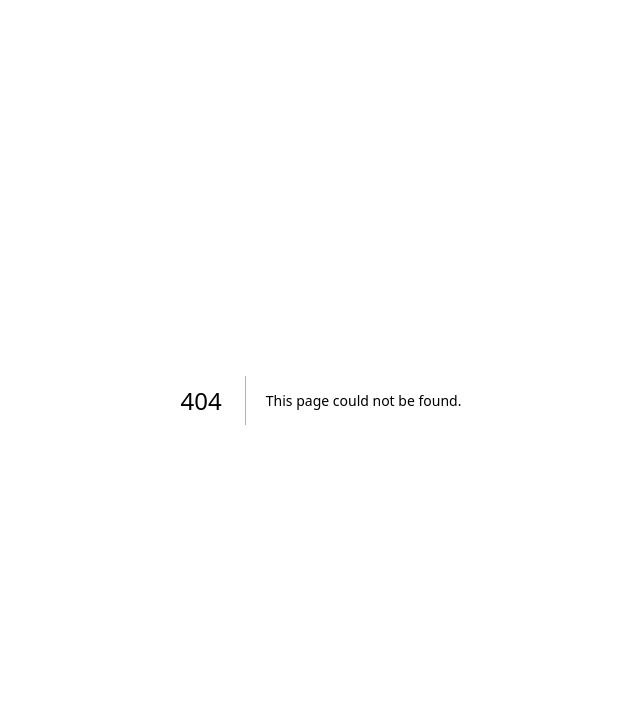
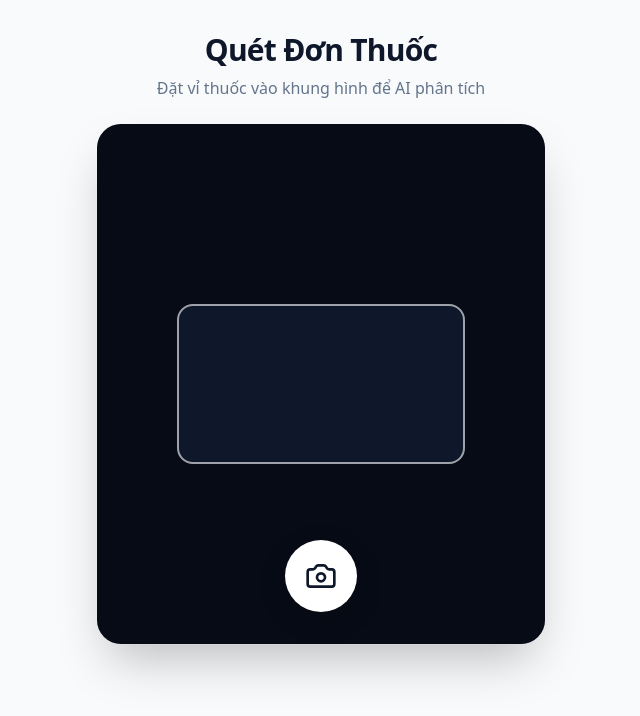
Before and after one commit to luuthanhlam04-cloud/du-an-ama, a Next.js app: page /scan in a window 1280 px wide. Before the commit this address had no page. Shown: the top 716 px of the page, without its empty margins (319-959 px from the left). Built offline with nearby package versions, Linux system fonts and the light colour scheme; no server answers.

Commit message:
Giao dien quet va hien thi ket qua thuoc

```diff
--- /dev/null
+++ b/app/scan/page.tsx
@@ -0,0 +1,115 @@
+"use client";
+
+import { useState } from "react";
+import CameraCapture from "@/components/CameraCapture";
+import { compressImage } from "@/lib/image";
+import { motion } from "framer-motion";
+import { AlertTriangle, CheckCircle, Info, Loader2 } from "lucide-react";
+import { MedicineResult } from "@/types";
+
+export default function ScanPage() {
+  const [isProcessing, setIsProcessing] = useState(false);
+  const [result, setResult] = useState<MedicineResult | null>(null);
+  const [error, setError] = useState<string | null>(null);
+
+  const handleCapture = async (file: File) => {
+    setIsProcessing(true);
+    setError(null);
+    try {
+      const compressedFile = await compressImage(file);
+      const formData = new FormData();
+      formData.append("image", compressedFile);
+
+      const response = await fetch("/api/ocr", {
+        method: "POST",
+        body: formData,
+      });
+
+      const data = await response.json();
+
+      if (data.success && data.data) {
+        setResult(data.data.detectedInfo);
+      } else {
+        setError(data.error || "Không thể phân tích ảnh");
+      }
+    } catch (err) {
+      setError("Lỗi kết nối máy chủ");
+    } finally {
+      setIsProcessing(false);
+    }
+  };
+
+  return (
+    <div className="min-h-screen bg-slate-50 p-4 md:p-8 font-sans">
+      <div className="max-w-md mx-auto space-y-6">
+        <div className="text-center space-y-2">
+          <h1 className="text-3xl font-bold text-slate-900 tracking-tight">Quét Đơn Thuốc</h1>
+          <p className="text-slate-500 font-medium">Đặt vỉ thuốc vào khung hình để AI phân tích</p>
+        </div>
+
+        {!result && !isProcessing && (
+          <CameraCapture onCapture={handleCapture} />
+        )}
+
+        {isProcessing && (
+          <motion.div initial={{ opacity: 0 }} animate={{ opacity: 1 }} className="flex flex-col items-center justify-center py-20 bg-white rounded-3xl shadow-sm border border-slate-100">
+            <Loader2 className="w-12 h-12 text-blue-600 animate-spin mb-4" />
+            <p className="text-slate-600 font-medium animate-pulse">Hệ thống đang đối soát dữ liệu y khoa...</p>
+          </motion.div>
+        )}
+
+        {error && (
+          <motion.div initial={{ opacity: 0, y: 10 }} animate={{ opacity: 1, y: 0 }} className="p-4 bg-red-50 border border-red-200 rounded-2xl flex items-start gap-3">
+            <AlertTriangle className="w-6 h-6 text-red-600 shrink-0" />
+            <p className="text-red-800 font-medium">{error}</p>
+          </motion.div>
+        )}
+
+        {result && (
+          <motion.div initial={{ opacity: 0, scale: 0.95 }} animate={{ opacity: 1, scale: 1 }} className="bg-white rounded-3xl shadow-xl border border-slate-100 overflow-hidden">
+            <div className="bg-blue-600 p-6 text-white">
+              <div className="flex items-center gap-2 mb-2">
+                <CheckCircle className="w-5 h-5 text-blue-200" />
+                <span className="text-blue-100 font-semibold text-sm uppercase tracking-wider">Đã xác thực</span>
+              </div>
+              <h2 className="text-2xl font-bold">{result.name}</h2>
+              {result.brandName && <p className="text-blue-100 font-medium mt-1">{result.brandName}</p>}
+            </div>
+
+            <div className="p-6 space-y-5">
+              <div>
+                <h3 className="text-xs font-bold text-slate-400 uppercase tracking-wider mb-1">Thành phần hoạt tính</h3>
+                <p className="text-slate-800 font-medium">{result.activeIngredients || "Không xác định"}</p>
+              </div>
+
+              <div className="p-4 bg-slate-50 rounded-2xl border border-slate-100">
+                <h3 className="text-xs font-bold text-slate-400 uppercase tracking-wider mb-1">Liều dùng khuyến nghị</h3>
+                <p className="text-slate-800 font-medium leading-relaxed">{result.usage}</p>
+              </div>
+
+              <div className="grid grid-cols-2 gap-4">
+                <div>
+                  <h3 className="text-xs font-bold text-slate-400 uppercase tracking-wider mb-1">Hạn sử dụng</h3>
+                  <p className={`font-bold ${!result.expiryDate ? "text-amber-600" : "text-slate-800"}`}>
+                    {result.expiryDate || "Không tìm thấy"}
+                  </p>
+                </div>
+              </div>
+
+              {result.warnings && (
+                <div className="p-4 bg-amber-50 border border-amber-200 rounded-2xl flex items-start gap-3 mt-4">
+                  <Info className="w-5 h-5 text-amber-600 shrink-0 mt-0.5" />
+                  <p className="text-amber-800 text-sm font-medium leading-relaxed">{result.warnings}</p>
+                </div>
+              )}
+
+              <button onClick={() => setResult(null)} className="w-full mt-6 py-4 bg-slate-900 text-white font-bold rounded-2xl shadow-md hover:bg-slate-800 hover:shadow-lg transition-all active:scale-[0.98]">
+                Lưu vào Tủ thuốc & Quét tiếp
+              </button>
+            </div>
+          </motion.div>
+        )}
+      </div>
+    </div>
+  );
+}
```
